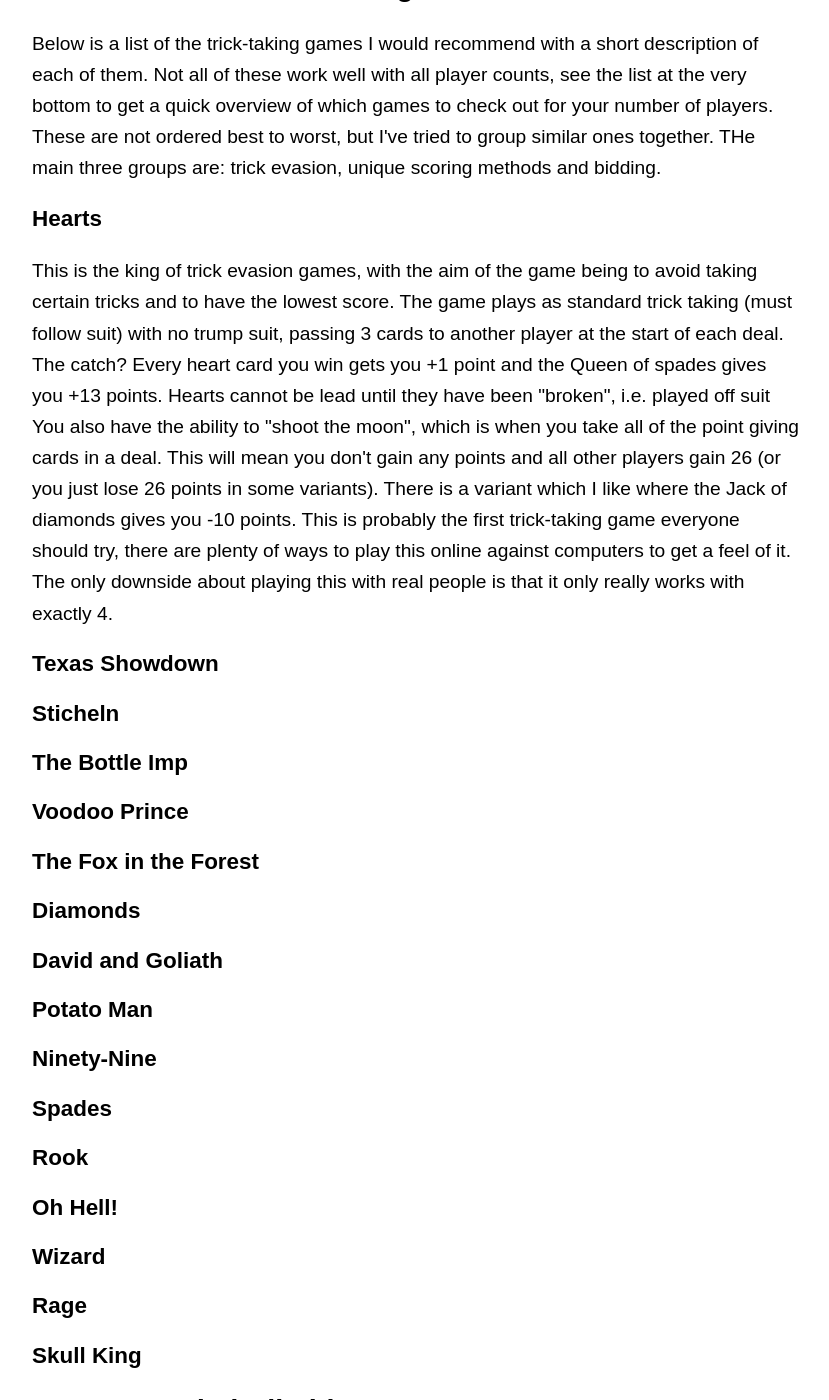
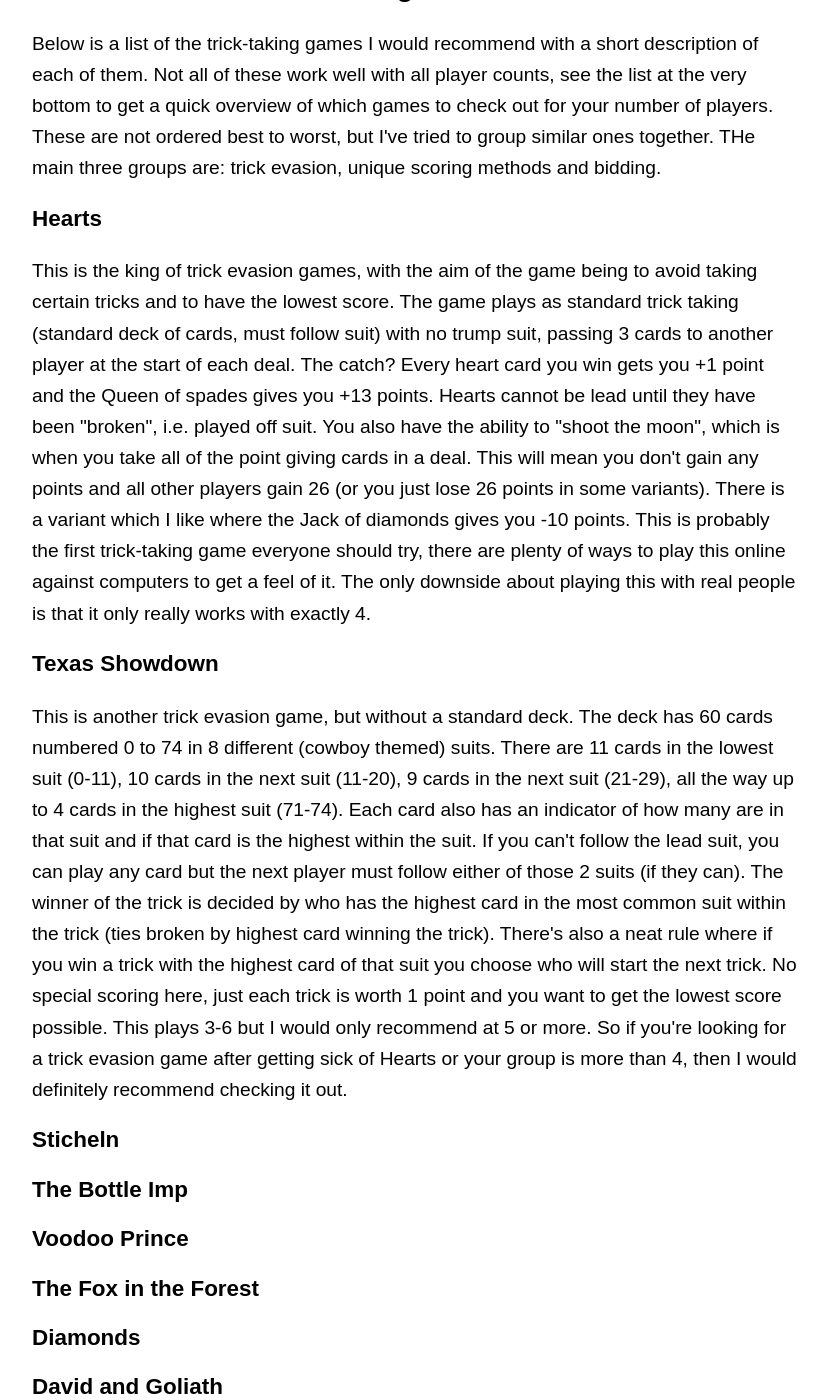
Before and after one commit to bentrevett/bentrevett.github.io, a Jekyll site: the page built from blog/misc/trick-taking.html, in a window 1280 px wide and 1400 px high, scrolled down 848 px. Shown: the whole window, without its empty margins (224-1053 px from the left). Built offline with Jekyll 4.4.1, drawn with Linux system fonts in a browser that asks for light colours.

Commit message:
additions to hearts desciption
texas showdown description

```diff
--- a/blog/misc/trick-taking.html
+++ b/blog/misc/trick-taking.html
@@ -33,16 +33,29 @@
             <h3>Hearts</h3>
 
                 This is the king of trick evasion games, with the aim of the game being to avoid taking certain tricks and to have the lowest score.
-                The game plays as standard trick taking (must follow suit) with no trump suit, passing 3 cards to another player at the start of each deal.
+                The game plays as standard trick taking (standard deck of cards, must follow suit) with no trump suit, passing 3 cards to another player at the start of each deal.
                 The catch? Every heart card you win gets you +1 point and the Queen of spades gives you +13 points.
-                Hearts cannot be lead until they have been "broken", i.e. played off suit
+                Hearts cannot be lead until they have been "broken", i.e. played off suit.
                 You also have the ability to "shoot the moon", which is when you take all of the point giving cards in a deal.
                 This will mean you don't gain any points and all other players gain 26 (or you just lose 26 points in some variants).
                 There is a variant which I like where the Jack of diamonds gives you -10 points.
+
                 This is probably the first trick-taking game everyone should try, there are plenty of ways to play this online against computers to get a feel of it.
                 The only downside about playing this with real people is that it only really works with exactly 4.
 
             <h3>Texas Showdown</h3>
+
+                This is another trick evasion game, but without a standard deck.
+                The deck has 60 cards numbered 0 to 74 in 8 different (cowboy themed) suits.
+                There are 11 cards in the lowest suit (0-11), 10 cards in the next suit (11-20), 9 cards in the next suit (21-29), all the way up to 4 cards in the highest suit (71-74).
+                Each card also has an indicator of how many are in that suit and if that card is the highest within the suit.
+                If you can't follow the lead suit, you can play any card but the next player must follow either of those 2 suits (if they can).
+                The winner of the trick is decided by who has the highest card in the most common suit within the trick (ties broken by highest card winning the trick).
+                There's also a neat rule where if you win a trick with the highest card of that suit you choose who will start the next trick.
+                No special scoring here, just each trick is worth 1 point and you want to get the lowest score possible.
+
+                This plays 3-6 but I would only recommend at 5 or more.
+                So if you're looking for a trick evasion game after getting sick of Hearts or your group is more than 4, then I would definitely recommend checking it out.
 
             <h3>Sticheln</h3>
 
```
